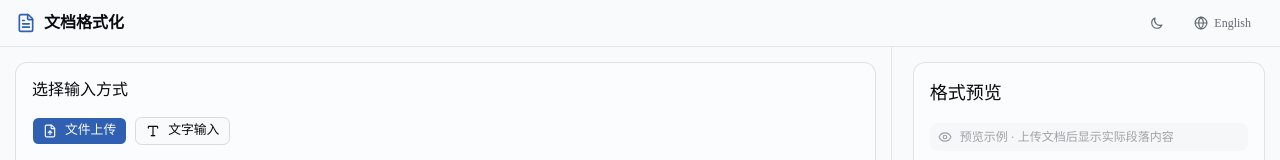
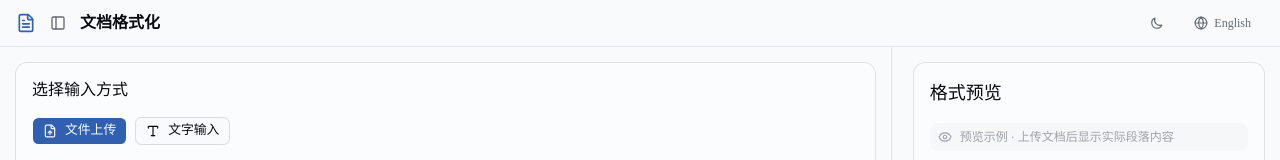
Before and after one commit to sail0kevin/doc-format-platform-, a Next.js app: page / in a window 1280 px wide. Both pictures are taken after a click on the button 209 px from the left and 73 px from the top of the page. Shown: the top 160 px of the page. Built offline with nearby package versions, Linux system fonts and the light colour scheme.

Commit message:
feat: 添加聊天面板展开按钮（折叠后可从顶栏恢复）

```diff
--- a/src/app/page.tsx
+++ b/src/app/page.tsx
@@ -26,7 +26,7 @@ import {
   Upload, Download, FileText, Loader2,
   ChevronDown, ChevronRight, X, Plus, Check,
   GripVertical, Copy, Save, Pencil, Trash2, Type, FileUp, Eye,
-  Undo2, Redo2, Globe
+  Undo2, Redo2, Globe, PanelLeft
 } from "lucide-react";
 import ThreePanelLayout from "@/components/layout/ThreePanelLayout";
 import ChatPanel from "@/components/chat/ChatPanel";
@@ -1247,6 +1247,16 @@ export default function Home() {
       <header className="shrink-0 flex items-center justify-between px-4 py-2 border-b border-border/60">
         <div className="flex items-center gap-2">
           <FileText className="w-5 h-5 text-primary" />
+          {chatCollapsed && (
+            <button
+              onClick={() => setChatCollapsed(false)}
+              className="p-1.5 rounded-lg hover:bg-muted text-muted-foreground hover:text-foreground transition-colors"
+              title="展开聊天面板"
+              aria-label="展开聊天面板"
+            >
+              <PanelLeft className="w-4 h-4" />
+            </button>
+          )}
           <span className="text-base font-semibold">{loc("app.title")}</span>
         </div>
         <div className="flex items-center gap-1">
```
